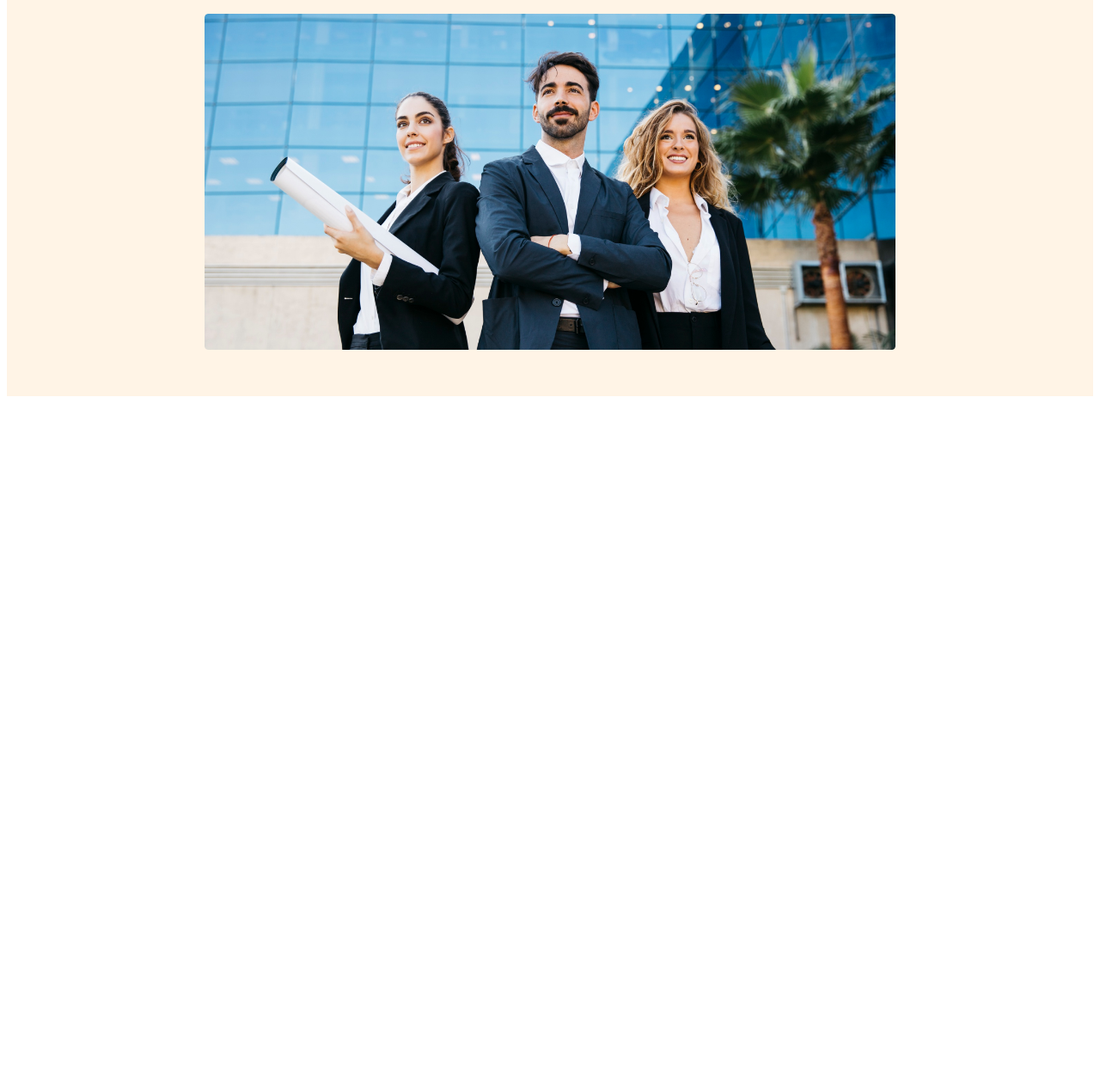
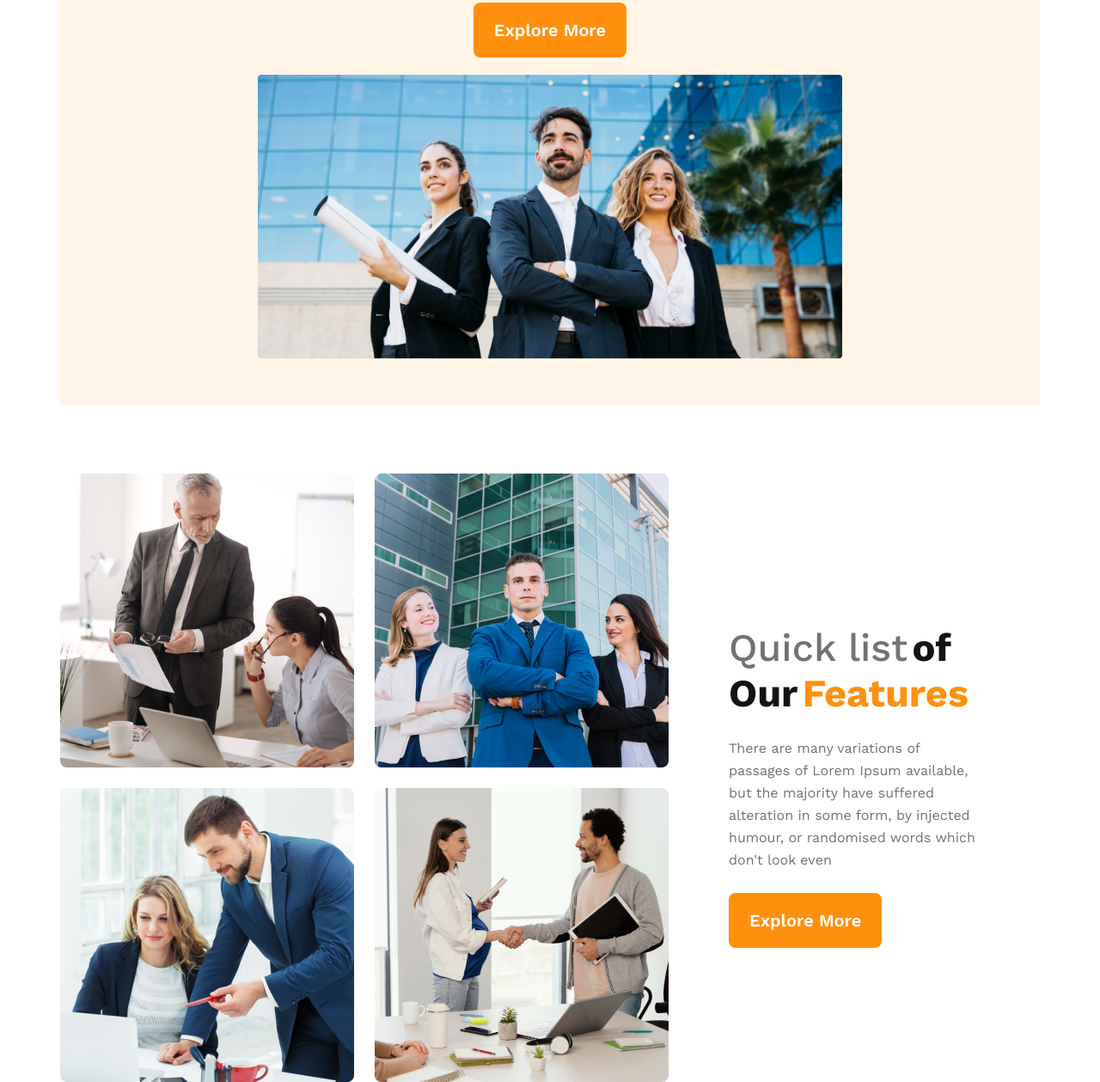
Before and after one commit to As-sagor/respective-website, a plain HTML site: page index.html in a window 1280 px wide. Shown: the part 575-1834 px from the top of the page at 86% size. Before the commit the page ends 1044 px from the top, so only its background shows below. Drawn offline with nearby package versions, Linux system fonts and the light colour scheme.

Commit message:
quick list of ous features added

```diff
--- a/index.html
+++ b/index.html
@@ -7,6 +7,7 @@
     <link rel="stylesheet" href="style.css">
 </head>
 <body>
+    <!-- header start  -->
     <header>
         <nav >
             <h3 class="nav-title" >G3 Architects</h3>
@@ -27,6 +28,24 @@
 
         </div>
     </header>
+    <!-- header end -->
+    <main>
+        <section class="teams-container">
+            <div class="teams-img-container">
+                <img src="images/team1.png" alt="">
+                <img src="images/team2.png" alt="">
+                <img src="images/team3.png" alt="">
+                <img src="images/team4.png" alt="">
+            </div>
+            <div class="teams-content">
+                <h3 class="teams-title"><span class="quick-list">Quick list</span> <span class="of-our">of Our</span> <span class="quick-features">Features</span></h3>
+                <p class="teams-description">There are many variations of passages of Lorem Ipsum available, but the majority have suffered alteration in some form, by injected humour, or randomised words which don't look even</p>
+                <button class="btn-primary">Explore More</button>
+            </div>
+        </section>
+    </main>
+    <footer>
 
+    </footer>
 </body>
 </html>
--- a/style.css
+++ b/style.css
@@ -1,12 +1,14 @@
 /* shared font family for google */
 
 @import url('https://fonts.googleapis.com/css2?family=Lato:wght@400;700;900&family=Open+Sans:wght@400;600;700;800&family=Work+Sans:wght@400;500;600;700;800&display=swap');
+
 /* shared styles */
 * {
     font-family: 'Lato', sans-serif;
     font-family: 'Open Sans', sans-serif;
     font-family: 'Work Sans', sans-serif;
 }
+
 .btn-primary {
     color: #FFF;
     font-size: 20px;
@@ -74,26 +76,82 @@ nav a {
     font-weight: 400;
     line-height: 26px;
 }
-.banner-img{
+
+.banner-img {
     margin-top: 20px;
-    width: 100%  ;
+    width: 100%;
 }
+
 /* responsive media query */
 /* mobile phone devices */
 @media screen and (max-width: 576px) {
-    header{
+    header {
         padding: 20px;
     }
-    nav{
+
+    nav {
         flex-direction: column;
     }
 }
+
 /* medium tab devices */
 @media screen and (min-width: 576px) and (max-width: 960px) {
-    header{
+    header {
         padding: 50px;
     }
-    nav{
+
+    nav {
         flex-direction: column;
     }
 }
+
+/* main section styles */
+body {
+    max-width: 1140px;
+    margin: 0 auto;
+}
+
+.teams-container {
+    display: flex;
+    align-items: center;
+    margin-top: 80px;
+
+}
+
+.teams-img-container {
+    display: grid;
+    grid-template-columns: repeat(2, 1fr);
+    gap: 24px;
+}
+
+.teams-content {
+    padding-left: 70px;
+    padding-right: 70px;
+}
+
+.quick-list {
+    color: #727272;
+    font-size: 45px;
+    font-weight: 500;
+}
+
+.of-our {
+    color: #131313;
+    font-size: 45px;
+    font-weight: 700;
+}
+
+.quick-features {
+    color: #FF900E;
+    font-size: 45px;
+    font-weight: 700;
+}
+
+.teams-description {
+    color: #727272;
+    font-size: 16px;
+    font-weight: 400;
+    line-height: 26px;
+    margin-top: 25px;
+    margin-bottom: 25px;
+}
```
